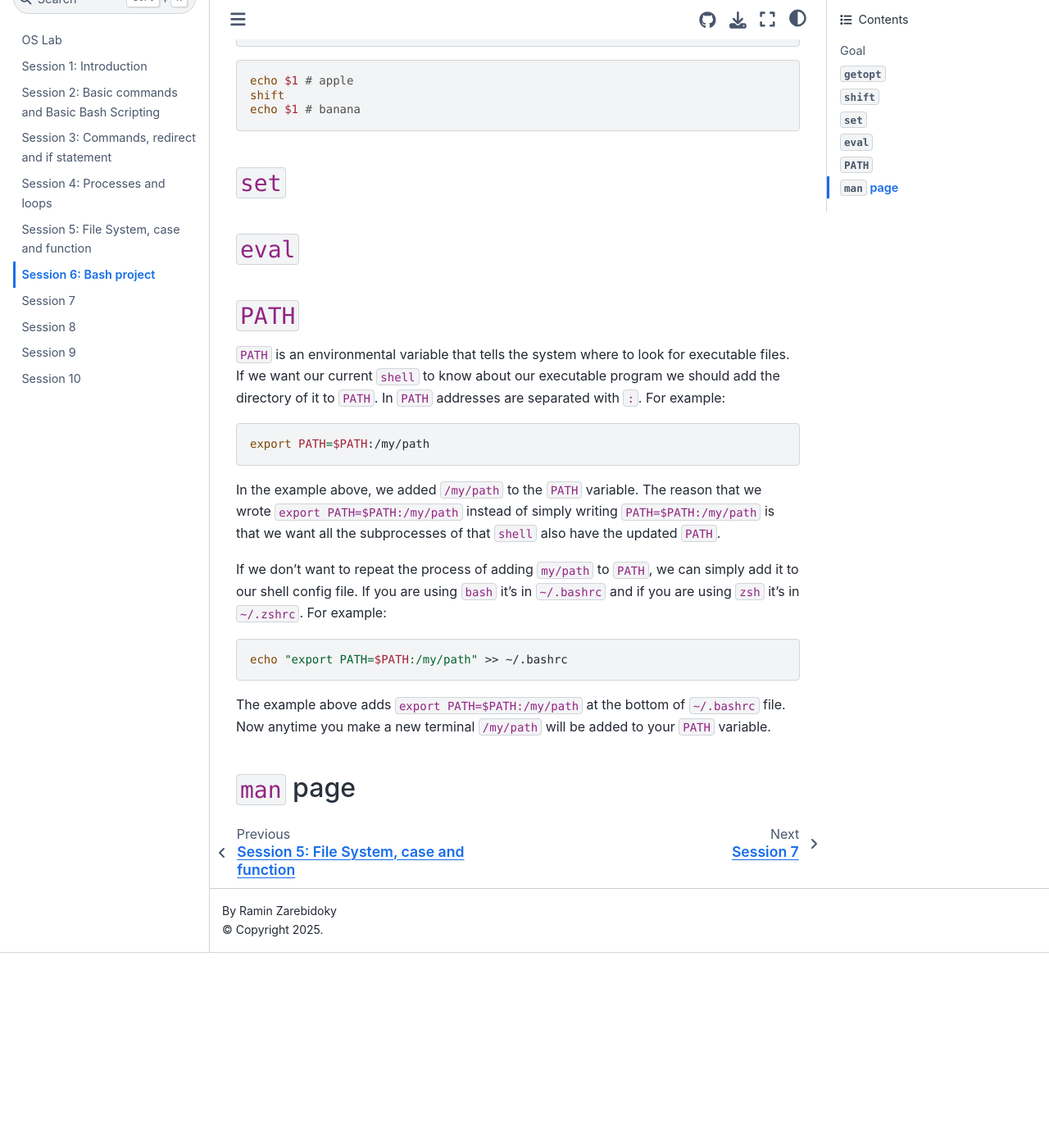
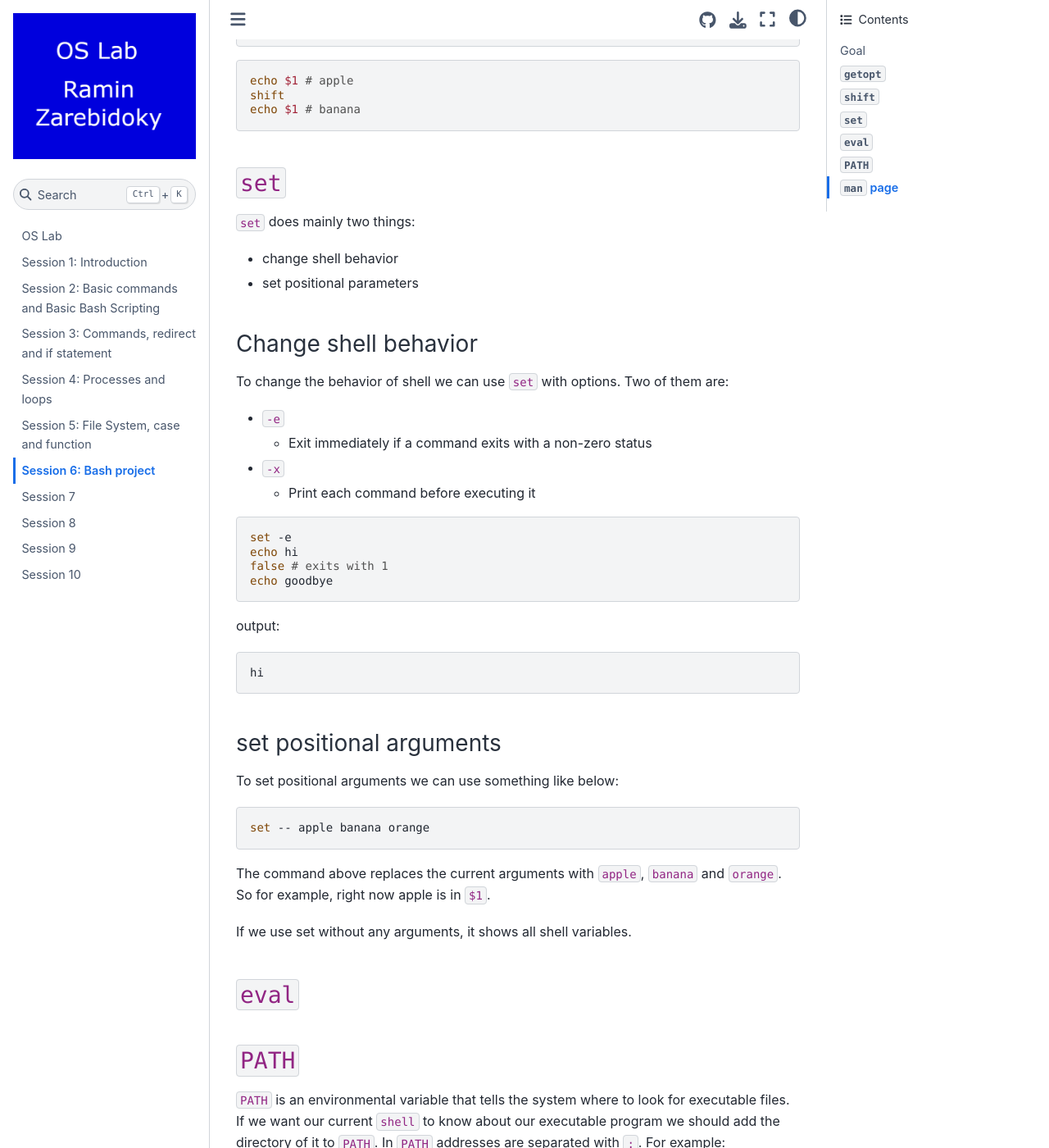
Before and after one commit to LiterallyTheOne/os_lab, a Jupyter Book: the page built from docs/session_6.md, in a window 1280 px wide and 1400 px high, scrolled down 591 px. Shown: the whole window at 82% size. Built offline with Jupyter Book 1.0.4 settings and Sphinx 7.4.7 and the Sphinx Book theme 1.1.4, drawn with Linux system fonts in a browser that asks for light colours; before the commit the page ends 1753 px from its top, so only the background shows below that.

Commit message:
Add description for set in session_6

````diff
--- a/docs/session_6.md
+++ b/docs/session_6.md
@@ -28,6 +28,48 @@ echo $1 # banana
 ```
 
 ## `set`
+
+`set` does mainly two things:
+
+* change shell behavior
+* set positional parameters
+
+### Change shell behavior
+
+To change the behavior of shell we can use `set` with options.
+Two of them are:
+
+* `-e`
+  * Exit immediately if a command exits with a non-zero status
+* `-x`
+  * Print each command before executing it
+
+```bash
+set -e
+echo hi
+false # exits with 1
+echo goodbye
+```
+
+output:
+
+```text
+hi
+```
+
+### set positional arguments
+
+To set positional arguments we can use something like below:
+
+```bash
+set -- apple banana orange
+```
+
+The command above replaces the current arguments with
+`apple`, `banana` and `orange`.
+So for example, right now apple is in `$1`.
+
+If we use set without any arguments, it shows all shell variables.
 
 ## `eval`
 
````
